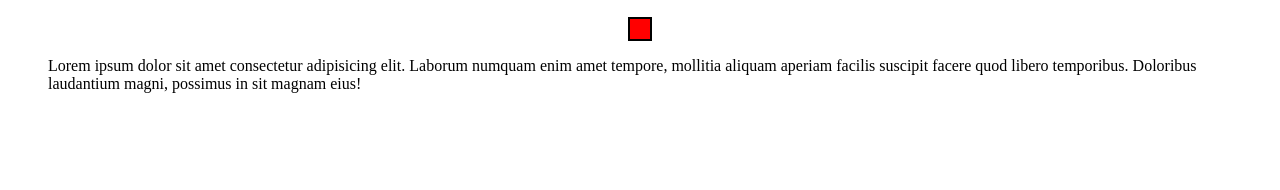
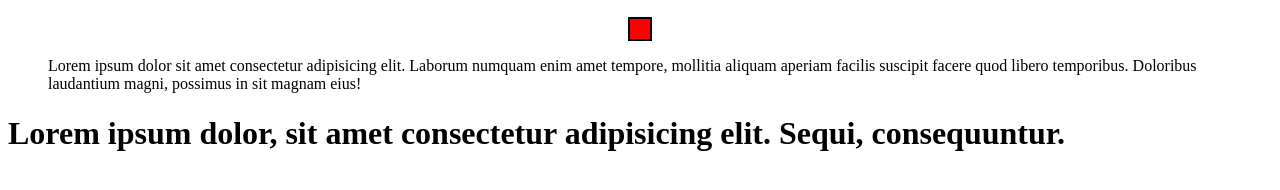
Before and after one commit to abobakr01/rep12, a plain HTML site: page index.html in a window 1280 px wide. Shown: the part 194-384 px from the top of the page. Drawn offline with Linux system fonts and the light colour scheme.

Commit message:
Update index.html

```diff
--- a/index.html
+++ b/index.html
@@ -27,6 +27,7 @@
         Lorem ipsum dolor sit amet consectetur adipisicing elit. Laborum numquam enim amet tempore, mollitia aliquam
         aperiam facilis suscipit facere quod libero temporibus. Doloribus laudantium magni, possimus in sit magnam eius!
     </dir>
+     <h1><h1>Lorem ipsum dolor, sit amet consectetur adipisicing elit. Sequi, consequuntur.</h1></h1>
 </body>
 
 </html>
```
